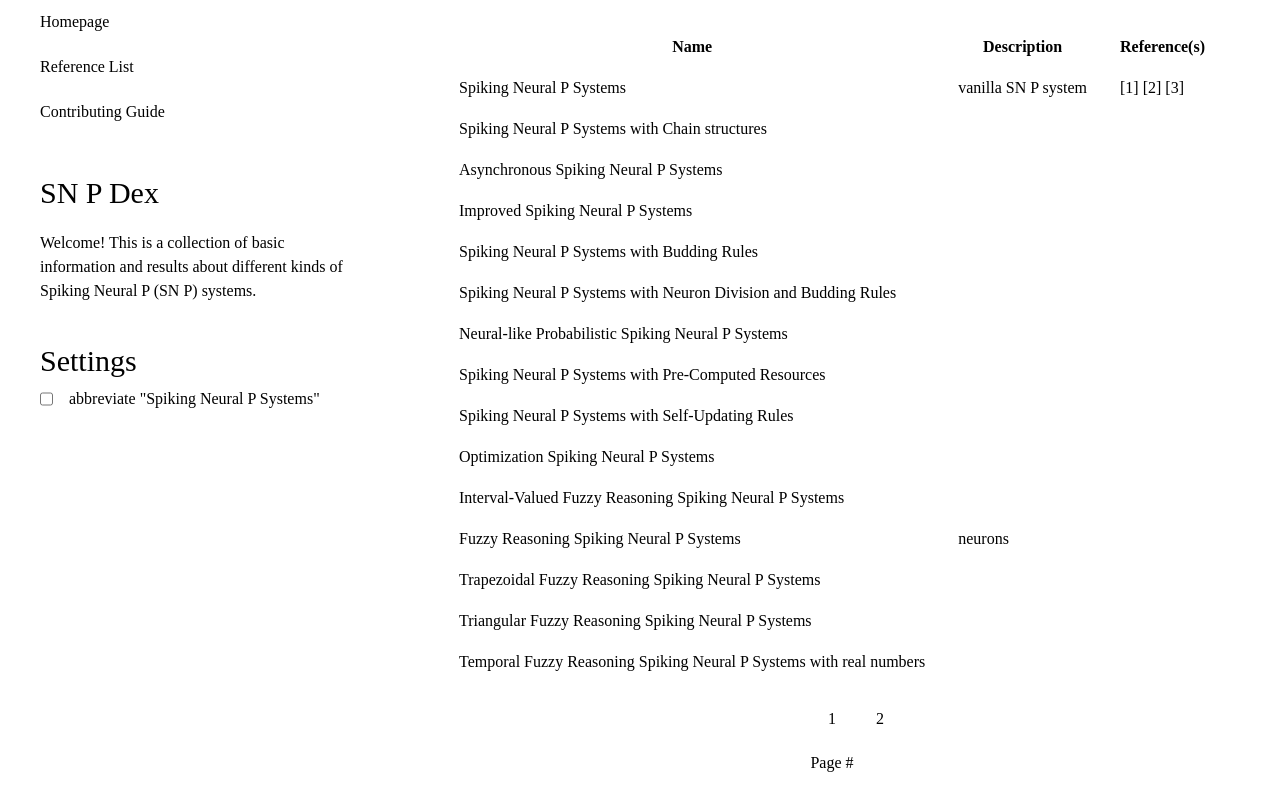
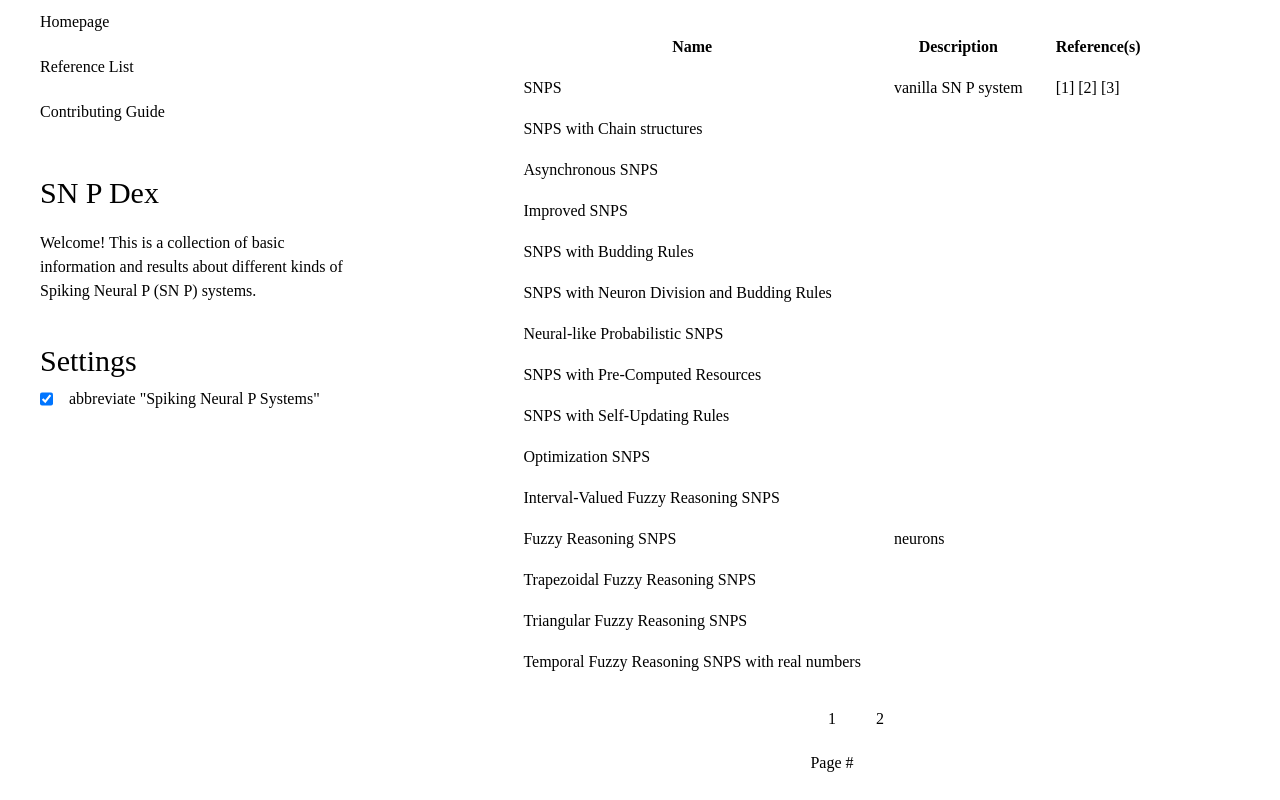
Before and after one commit to upd-aclab/sn-p-dex, a Next.js app: page / in a window 1280 px wide. Built offline with nearby package versions, Linux system fonts and the light colour scheme; a web font is replaced by a local one.

Commit message:
fix: make short setting on by default

```diff
--- a/src/pages/index.tsx
+++ b/src/pages/index.tsx
@@ -9,7 +9,7 @@ import data from "~/data/data";
 import { shorten } from "~/data/utils";
 
 const Home: NextPage = () => {
-  const [short, setShort] = useState(false);
+  const [short, setShort] = useState(true);
   const [page, setPage] = useState(1);
 
   const decrementPage = () => {
```
